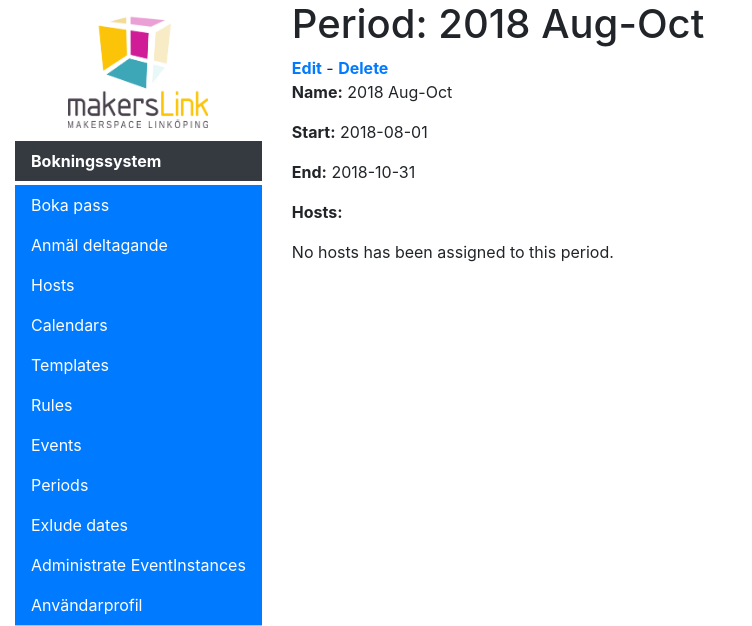
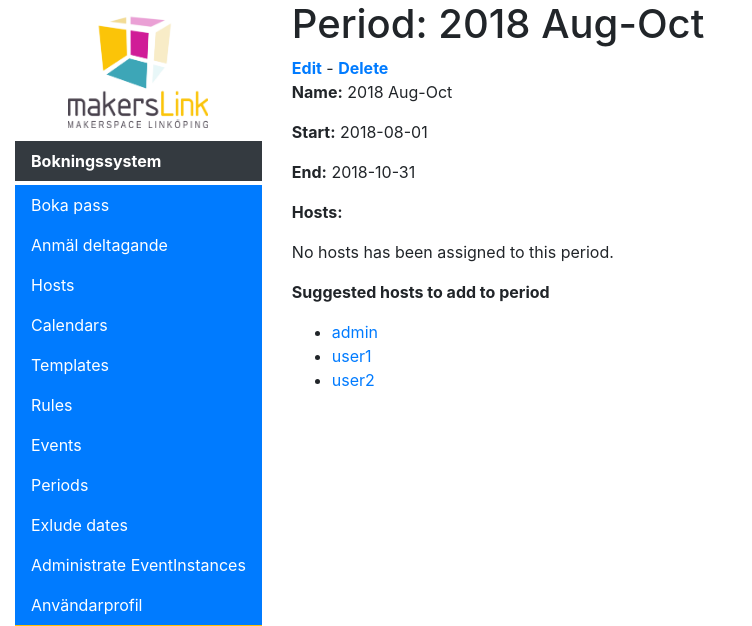
Before and after one commit to makerslink/MakersLink-Scheduling, a Django app: page /scheduler/period/2 in a window 1280 px wide. Shown: the top 626 px of the page, without its empty margins (0-752 px from the left). Run offline with Django 3.2, Linux system fonts and the light colour scheme; a user stored in the database is signed in; data comes from the database, SQL or seed files in the repository; both versions use the stored data as it was after the commit; some libraries are stand-ins or nearby versions.

Commit message:
Added list of hosts suggested to be added to a period (hosts that has has been a host or a paticipant that period) to detail view for period.

```diff
--- a/makerslink/scheduler/models.py
+++ b/makerslink/scheduler/models.py
@@ -401,7 +401,7 @@ class EventInstance(models.Model):
     id = models.UUIDField(primary_key=True, default=uuid.uuid4, editable=False, help_text="Unique ID for this bookinginstance")
     google_calendar_booking_id = models.CharField(max_length=300, help_text="Unique ID from google after instance is created", null=True, blank=True)
     host = models.ForeignKey('accounts.User', on_delete=models.SET_NULL, null=True)
-    participants = models.ManyToManyField('accounts.User', related_name="participants", blank=True)
+    participants = models.ManyToManyField('accounts.User', related_name="participants", related_query_name="participant", blank=True)
     event = models.ForeignKey('Event', on_delete=models.SET_NULL, null=True)
     start = models.DateTimeField(help_text="Start of event")
     end = models.DateTimeField(help_text="End of event")
@@ -724,6 +724,16 @@ class SchedulingPeriod(models.Model):
 
         return resultList
 
+    @property
+    def active_hosts(self):
+        """
+        Returns a list of all hosts that have been active this period. Either as
+        a host or as a participant.
+        """
+
+        hosts = accounts.models.User.objects.filter(Q(eventinstance__period = self.id) | Q(participant__period = self.id)).order_by().distinct()
+
+        return hosts
 
     def __str__(self):
         """
--- a/makerslink/scheduler/templates/scheduler/schedulingperiod_detail.html
+++ b/makerslink/scheduler/templates/scheduler/schedulingperiod_detail.html
@@ -13,7 +13,7 @@
 
       {% for host in object.hosts.all %}
       <li>
-        {{ host }}
+        <a href="{% url 'host-detail' slug=host %}">{{ host }}</a>
       </li>
       {% endfor %}
 
@@ -21,4 +21,19 @@
   {% else %}
     <p>No hosts has been assigned to this period.</p>
   {% endif %}
+  <p><strong>Suggested hosts to add to period</strong></p>
+  {% if object.active_hosts %}
+    <ul>
+
+      {% for host in object.active_hosts %}
+      <li>
+        <a href="{% url 'host-detail' slug=host %}">{{ host }}</a>
+      </li>
+      {% endfor %}
+
+    </ul>
+  {% else %}
+    <p>No unassgined hosts active this period.</p>
+  {% endif %}
+
 {% endblock %}
--- a/makerslink/scheduler/views.py
+++ b/makerslink/scheduler/views.py
@@ -139,6 +139,16 @@ class PeriodListView(UserIsStaffMixin, generic.ListView):
 
 class PeriodDetailView(UserIsStaffMixin, generic.DetailView):
     model = SchedulingPeriod
+
+    def get_context_data(self, **kwargs):
+        # Call the base implementation first to get a context
+        context = super().get_context_data(**kwargs)
+        # Add in a QuerySet of all the books
+        # context['book_list'] = Book.objects.all()
+
+
+
+        return context
 
 class PeriodCreateView(UserIsStaffMixin, CreateView):
     model = SchedulingPeriod
```
Also changed, not shown: makerslink/makerslink/db/db.sqlite3.
